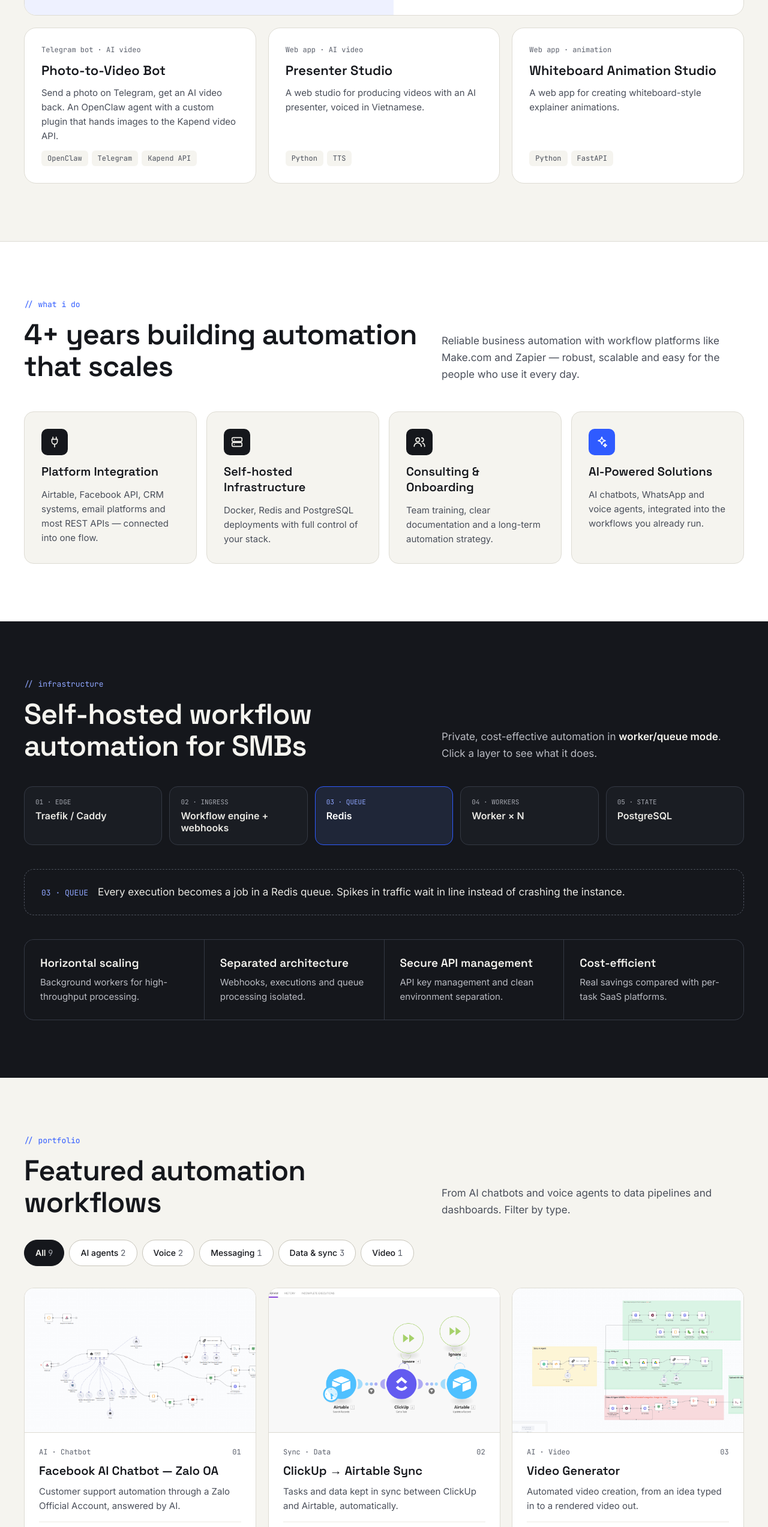
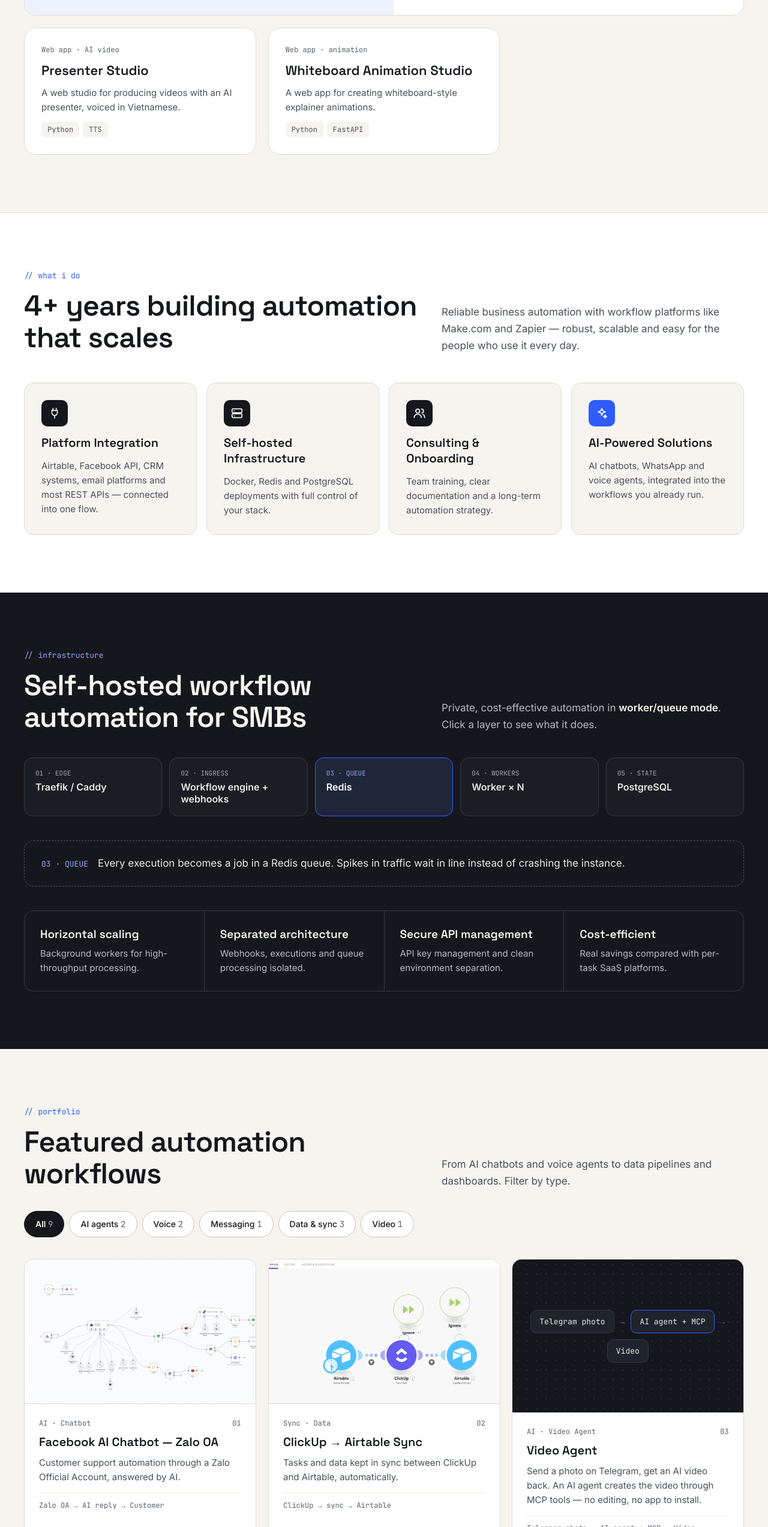
Before and after one commit to teefsteefsteefsteeg/tan012261, a plain HTML site: page index.html in a window 1280 px wide. Shown: the part 2918-5464 px from the top of the page at 60% size. Drawn offline with Linux system fonts and the light colour scheme.

Commit message:
Replace Video Generator with Video Agent card
Video Agent (Telegram photo to AI video via MCP) takes flow 03's slot
and leaves the apps section.

Co-Authored-By: Claude Opus 5.5 <noreply@anthropic.com>

```diff
--- a/index.html
+++ b/index.html
@@ -217,13 +217,6 @@ button[data-intent]:hover,button[data-filter]:hover,button[data-layer]:hover{tra
 </article>
 
 <article style="border: 1px solid #DEDCD4; border-radius: 20px; background: #FFFFFF; padding: 28px; display: flex; flex-direction: column; gap: 12px">
-<span style="font-family: 'JetBrains Mono', monospace; font-size: 12px; color: #5A5F6B">Telegram bot · AI video</span>
-<h3 style="margin: 0; font-family: 'Space Grotesk', sans-serif; font-size: 22px; font-weight: 600">Photo-to-Video Bot</h3>
-<p style="margin: 0; font-size: 15px; line-height: 1.6; color: #4A4F5A">Send a photo on Telegram, get an AI video back. An OpenClaw agent with a custom plugin that hands images to the Kapend video API.</p>
-<div style="margin-top: auto; display: flex; flex-wrap: wrap; gap: 6px; font-family: 'JetBrains Mono', monospace; font-size: 12px; color: #4A4F5A"><span style="padding: 5px 10px; border-radius: 6px; background: #F5F4EF">OpenClaw</span><span style="padding: 5px 10px; border-radius: 6px; background: #F5F4EF">Telegram</span><span style="padding: 5px 10px; border-radius: 6px; background: #F5F4EF">Kapend API</span></div>
-</article>
-
-<article style="border: 1px solid #DEDCD4; border-radius: 20px; background: #FFFFFF; padding: 28px; display: flex; flex-direction: column; gap: 12px">
 <span style="font-family: 'JetBrains Mono', monospace; font-size: 12px; color: #5A5F6B">Web app · AI video</span>
 <h3 style="margin: 0; font-family: 'Space Grotesk', sans-serif; font-size: 22px; font-weight: 600">Presenter Studio</h3>
 <p style="margin: 0; font-size: 15px; line-height: 1.6; color: #4A4F5A">A web studio for producing videos with an AI presenter, voiced in Vietnamese.</p>
@@ -400,7 +393,7 @@ button[data-intent]:hover,button[data-filter]:hover,button[data-layer]:hover{tra
   var FLOWS = [
     { num: '01', g: 'ai', img: 'Capture.PNG', cat: 'AI · Chatbot', title: 'Facebook AI Chatbot — Zalo OA', desc: 'Customer support automation through a Zalo Official Account, answered by AI.', chain: 'Zalo OA → AI reply → Customer' },
     { num: '02', g: 'data', img: 'Caspture.PNG', cat: 'Sync · Data', title: 'ClickUp → Airtable Sync', desc: 'Tasks and data kept in sync between ClickUp and Airtable, automatically.', chain: 'ClickUp → sync → Airtable' },
-    { num: '03', g: 'video', img: 'video.PNG', cat: 'AI · Video', title: 'Video Generator', desc: 'Automated video creation, from an idea typed in to a rendered video out.', chain: 'Idea → Script + assets → Render' },
+    { num: '03', g: 'video', img: '', cat: 'AI · Video Agent', title: 'Video Agent', desc: 'Send a photo on Telegram, get an AI video back. An AI agent creates the video through MCP tools — no editing, no app to install.', chain: 'Telegram photo → AI agent + MCP → Video', nodes: ['Telegram photo', 'AI agent + MCP', 'Video'] },
     { num: '04', g: 'data', img: 'airtable.png', cat: 'Webhook · Data', title: 'Airtable Data Handler', desc: 'Webhook-triggered processing and transformation of data into Airtable.', chain: 'Webhook → Transform → Airtable' },
     { num: '05', g: 'data', img: 'metabase.PNG', cat: 'Dashboard · Analytics', title: 'Custom Reporting Dashboard', desc: 'A self-hosted Metabase dashboard for real-time business analytics.', chain: 'Business data → Metabase → Live dashboard' },
     { num: '06', g: 'ai', img: 'onboardagent.png', cat: 'AI · Agent', title: 'Accountant Onboarding Agent', desc: 'An AI agent that runs accountant onboarding end to end.', chain: 'New client → AI agent → Onboarded' },
@@ -476,6 +469,8 @@ button[data-intent]:hover,button[data-filter]:hover,button[data-layer]:hover{tra
     $('flowGrid').innerHTML = list.map(function (c) {
       var media = c.img
         ? '<div style="aspect-ratio: 16 / 10; background: #E9E7E0; border-bottom: 1px solid #DEDCD4; overflow: hidden"><img src="' + c.img + '" alt="Screenshot of the ' + esc(c.title) + ' workflow" loading="lazy" style="width: 100%; height: 100%; object-fit: cover; object-position: top left; display: block"></div>'
+        : c.nodes
+        ? '<div aria-hidden="true" style="aspect-ratio: 16 / 10; background: #15171C; background-image: radial-gradient(#2A2E36 1px, transparent 1px); background-size: 16px 16px; display: flex; flex-wrap: wrap; align-items: center; justify-content: center; align-content: center; gap: 10px; padding: 20px; font-family: \'JetBrains Mono\', monospace; font-size: 13px; color: #E9E8E3">' + c.nodes.map(function (t, k) { return (k ? '<span style="color: #6B707B">→</span>' : '') + '<span style="padding: 10px 14px; border: 1px solid ' + (k === 1 ? 'var(--accent)' : '#343944') + '; border-radius: 10px; background: #1F232B">' + esc(t) + '</span>'; }).join('') + '</div>'
         : '<a href="' + DEMO_VIDEO + '" target="_blank" rel="noopener" style="aspect-ratio: 16 / 10; background: #15171C; background-image: radial-gradient(#2A2E36 1px, transparent 1px); background-size: 16px 16px; display: flex; flex-direction: column; align-items: center; justify-content: center; gap: 14px; color: #F5F4EF; text-decoration: none"><span aria-hidden="true" style="width: 64px; height: 64px; border-radius: 50%; background: var(--accent); color: #FFFFFF; display: grid; place-items: center"><svg width="24" height="24" viewBox="0 0 24 24" fill="currentColor"><path d="M8 5v14l11-7z"></path></svg></span><span style="font-family: \'JetBrains Mono\', monospace; font-size: 13px">Watch the demo video ↗</span></a>';
       return '<article style="border: 1px solid #DEDCD4; border-radius: 16px; background: #FFFFFF; overflow: hidden; display: flex; flex-direction: column">' + media +
         '<div style="padding: 24px; display: flex; flex-direction: column; gap: 10px"><div style="display: flex; justify-content: space-between; font-family: \'JetBrains Mono\', monospace; font-size: 12px; color: #5A5F6B"><span>' + esc(c.cat) + '</span><span>' + c.num + '</span></div>' +
```
